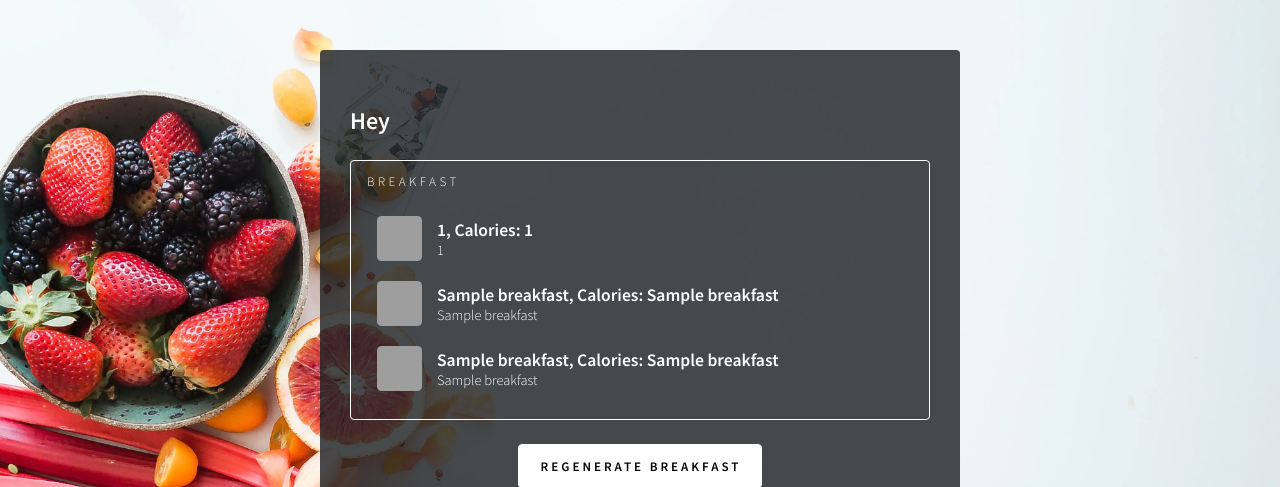
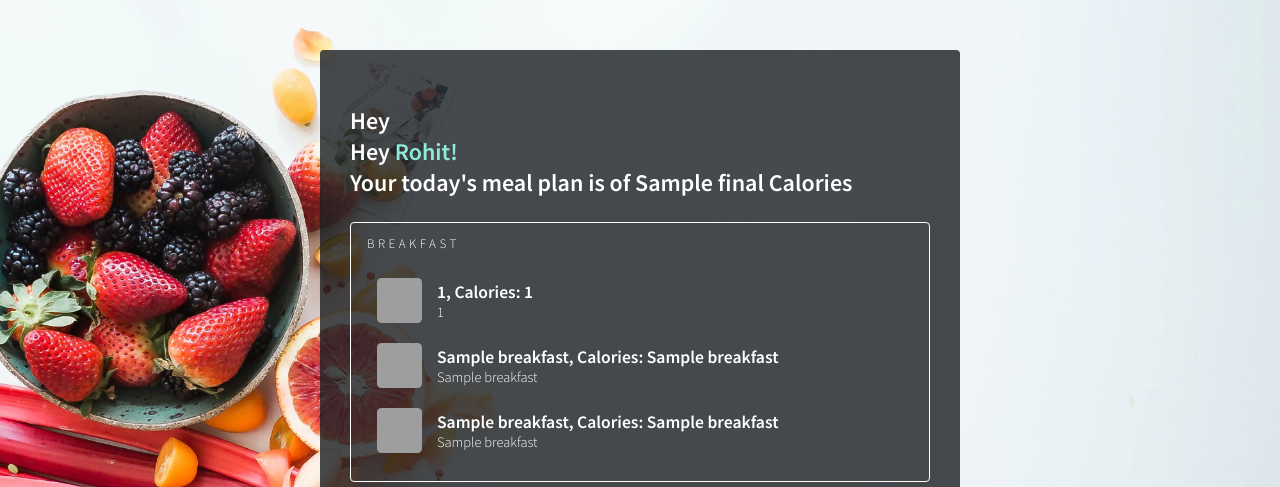
Before and after one commit to zerothrohit/diet-zen, a Flask app: template templates/output.html in a window 1280 px wide. Shown: the top 487 px of the page. Run offline with Flask 2, Linux system fonts and the light colour scheme; the template is opened without the code that fills it: most values are stand-ins (such as "Sample title", 1, 10 or a date in 2020); some libraries are stand-ins or nearby versions; grey boxes are pictures that could not be loaded.

Commit message:
Update output.html

```diff
--- a/templates/output.html
+++ b/templates/output.html
@@ -18,7 +18,7 @@
     <form action="">
       <div class="greet">
         <h2>Hey</h2>
-<!--         <h2>Hey <div style="color: rgb(142, 234, 217); display: inline-block;">Rohit!</div><br>Your today's meal plan is of {{final}} Calories</h2> -->
+        <h2>Hey <div style="color: rgb(142, 234, 217); display: inline-block;">Rohit!</div><br>Your today's meal plan is of {{final}} Calories</h2>
       </div>
 
 
```
